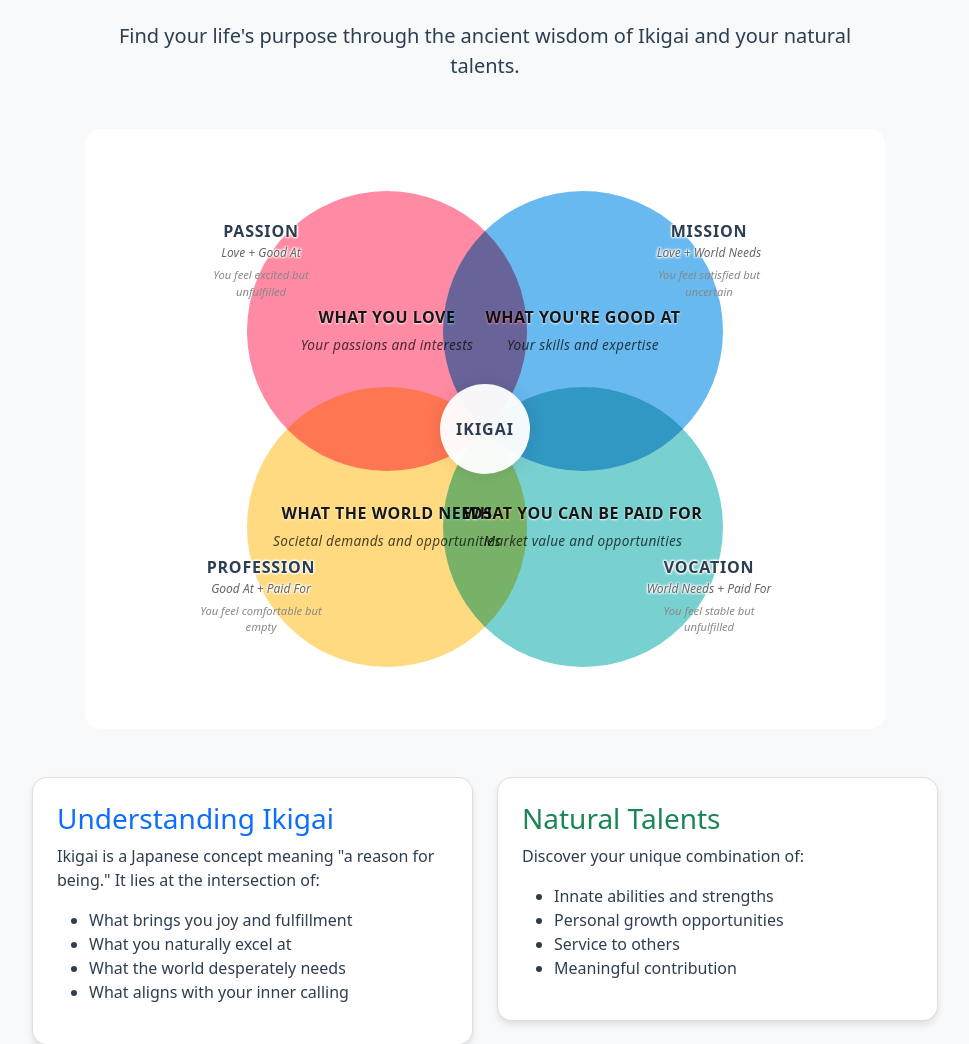
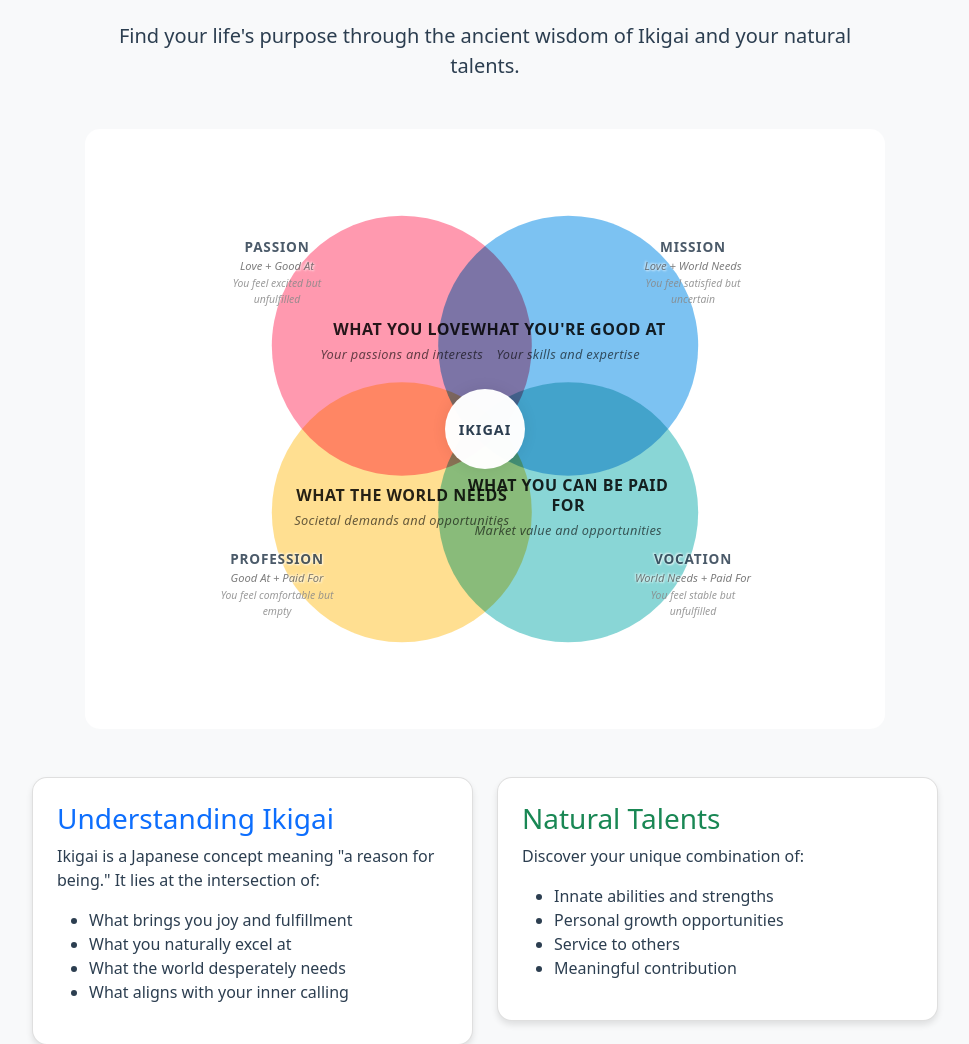
Before and after one commit to drntamm/PurposeFinder, a Flask app: page / in a window 1280 px wide. Shown: the part 174-1218 px from the top of the page, without its empty margins (155-1124 px from the left). Run offline with Flask 3, Linux system fonts and the light colour scheme.

Commit message:
Refine: Venn diagram visual design
- Reduced circle size and opacity for better balance
- Improved typography and spacing
- Added subtle hover effects
- Enhanced mobile responsiveness
- Streamlined intersection labels

```diff
--- a/static/css/venn.css
+++ b/static/css/venn.css
@@ -11,55 +11,59 @@
 
 .venn-circle {
     position: absolute;
-    width: 280px;
-    height: 280px;
+    width: 260px;
+    height: 260px;
     border-radius: 50%;
     padding: 20px;
     color: #333;
-    font-weight: 500;
     mix-blend-mode: multiply;
-    overflow: hidden;
     display: flex;
     flex-direction: column;
     align-items: center;
     justify-content: center;
     text-align: center;
+    transition: all 0.3s ease;
 }
 
-.venn-circle h3, .venn-circle h4 {
-    font-size: 1.2rem;
-    margin: 0 0 8px 0;
-    color: rgba(0, 0, 0, 0.9);
+.venn-circle:hover {
+    transform: scale(1.02);
+    z-index: 2;
+}
+
+.venn-circle h3 {
+    font-size: 1.1rem;
+    margin: 0 0 6px 0;
+    color: rgba(0, 0, 0, 0.85);
     text-align: center;
-    font-weight: 800;
+    font-weight: 700;
     text-transform: uppercase;
     letter-spacing: 0.5px;
-    line-height: 1.3;
-    text-shadow: 0 1px 2px rgba(255, 255, 255, 0.9);
+    line-height: 1.2;
 }
 
 .venn-circle small {
     display: block;
-    font-size: 0.85rem;
+    font-size: 0.8rem;
     font-weight: 500;
     font-style: italic;
-    color: rgba(0, 0, 0, 0.7);
+    color: rgba(0, 0, 0, 0.6);
     letter-spacing: 0.3px;
+    margin-bottom: 8px;
 }
 
 .venn-circle ul {
     list-style-type: none;
     padding: 0;
-    margin: 12px 0 0 0;
-    font-size: 0.85rem;
-    max-height: 140px;
+    margin: 8px 0 0 0;
+    font-size: 0.8rem;
+    max-height: 130px;
     overflow-y: auto;
-    width: 90%;
+    width: 85%;
     scrollbar-width: thin;
 }
 
 .venn-circle ul::-webkit-scrollbar {
-    width: 4px;
+    width: 3px;
 }
 
 .venn-circle ul::-webkit-scrollbar-track {
@@ -67,47 +71,47 @@
 }
 
 .venn-circle ul::-webkit-scrollbar-thumb {
-    background: rgba(0, 0, 0, 0.2);
+    background: rgba(0, 0, 0, 0.15);
     border-radius: 2px;
 }
 
 .venn-circle ul li {
-    background: rgba(255, 255, 255, 0.92);
+    background: rgba(255, 255, 255, 0.95);
     margin: 4px;
-    padding: 6px 8px;
+    padding: 5px 8px;
     border-radius: 4px;
     font-weight: 500;
-    font-size: 0.8rem;
-    box-shadow: 0 1px 2px rgba(0, 0, 0, 0.1);
+    font-size: 0.75rem;
+    box-shadow: 0 1px 2px rgba(0, 0, 0, 0.05);
 }
 
 /* Circle Positions and Colors */
 .love {
-    background: rgba(255, 99, 132, 0.75);
+    background: rgba(255, 99, 132, 0.65);
     top: 50%;
     left: 50%;
-    transform: translate(-85%, -85%);
+    transform: translate(-82%, -82%);
 }
 
 .good-at {
-    background: rgba(54, 162, 235, 0.75);
+    background: rgba(54, 162, 235, 0.65);
     top: 50%;
     left: 50%;
-    transform: translate(-15%, -85%);
+    transform: translate(-18%, -82%);
 }
 
 .world-needs {
-    background: rgba(255, 206, 86, 0.75);
+    background: rgba(255, 206, 86, 0.65);
     top: 50%;
     left: 50%;
-    transform: translate(-85%, -15%);
+    transform: translate(-82%, -18%);
 }
 
 .natural-talents {
-    background: rgba(75, 192, 192, 0.75);
+    background: rgba(75, 192, 192, 0.65);
     top: 50%;
     left: 50%;
-    transform: translate(-15%, -15%);
+    transform: translate(-18%, -18%);
 }
 
 .ikigai-center {
@@ -115,22 +119,28 @@
     top: 50%;
     left: 50%;
     transform: translate(-50%, -50%);
-    background: rgba(255, 255, 255, 0.95);
-    padding: 12px;
-    width: 90px;
-    height: 90px;
+    background: rgba(255, 255, 255, 0.98);
+    padding: 10px;
+    width: 80px;
+    height: 80px;
     border-radius: 50%;
     display: flex;
     align-items: center;
     justify-content: center;
-    box-shadow: 0 0 20px rgba(0, 0, 0, 0.1);
+    box-shadow: 0 0 15px rgba(0, 0, 0, 0.08);
     z-index: 5;
+    transition: all 0.3s ease;
+}
+
+.ikigai-center:hover {
+    transform: translate(-50%, -50%) scale(1.05);
+    box-shadow: 0 0 20px rgba(0, 0, 0, 0.12);
 }
 
 .ikigai-center h3 {
     margin: 0;
     color: #2c3e50;
-    font-size: 1rem;
+    font-size: 0.9rem;
     font-weight: 800;
     text-align: center;
     text-transform: uppercase;
@@ -141,75 +151,67 @@
 .intersection-label {
     position: absolute;
     text-align: center;
-    width: 140px;
+    width: 120px;
     z-index: 4;
+    opacity: 0.85;
+    transition: opacity 0.3s ease;
+}
+
+.intersection-label:hover {
+    opacity: 1;
 }
 
 .intersection-label h4 {
-    font-size: 1rem;
+    font-size: 0.85rem;
     color: #2c3e50;
     text-transform: uppercase;
     letter-spacing: 0.8px;
-    margin: 0 0 4px 0;
-    font-weight: 800;
+    margin: 0 0 3px 0;
+    font-weight: 700;
     text-shadow: 1px 1px 2px rgba(255, 255, 255, 0.95),
-                -1px -1px 2px rgba(255, 255, 255, 0.95),
-                1px -1px 2px rgba(255, 255, 255, 0.95),
-                -1px 1px 2px rgba(255, 255, 255, 0.95);
+                -1px -1px 2px rgba(255, 255, 255, 0.95);
 }
 
 .intersection-label p {
-    font-size: 0.75rem;
+    font-size: 0.7rem;
     color: #666;
-    margin: 0 0 6px 0;
-    line-height: 1.3;
+    margin: 0 0 4px 0;
+    line-height: 1.2;
     font-weight: 500;
     font-style: italic;
     text-shadow: 1px 1px 2px rgba(255, 255, 255, 0.95),
-                -1px -1px 2px rgba(255, 255, 255, 0.95),
-                1px -1px 2px rgba(255, 255, 255, 0.95),
-                -1px 1px 2px rgba(255, 255, 255, 0.95);
+                -1px -1px 2px rgba(255, 255, 255, 0.95);
 }
 
 .intersection-label .emotion {
-    font-size: 0.7rem;
+    font-size: 0.65rem;
     color: #888;
     font-style: italic;
-    margin-top: 4px;
+    margin-top: 2px;
 }
 
 .intersection-label.top-left {
-    top: 22%;
-    left: 22%;
+    top: 24%;
+    left: 24%;
     transform: translate(-50%, -50%);
 }
 
 .intersection-label.top-right {
-    top: 22%;
-    right: 22%;
+    top: 24%;
+    right: 24%;
     transform: translate(50%, -50%);
 }
 
 .intersection-label.bottom-left {
-    bottom: 22%;
-    left: 22%;
+    bottom: 24%;
+    left: 24%;
     transform: translate(-50%, 50%);
 }
 
 .intersection-label.bottom-right {
-    bottom: 22%;
-    right: 22%;
+    bottom: 24%;
+    right: 24%;
     transform: translate(50%, 50%);
-}
-
-/* Intersection Areas */
-.intersection-area {
-    position: absolute;
-    width: 140px;
-    text-align: center;
-    font-size: 0.75rem;
-    color: #666;
-    font-style: italic;
 }
 
 /* Mobile responsiveness */
@@ -224,12 +226,12 @@
         position: relative;
         width: 100%;
         height: auto;
-        min-height: 160px;
+        min-height: 140px;
         margin-bottom: 20px;
         transform: none !important;
         top: auto !important;
         left: auto !important;
-        padding: 20px;
+        padding: 15px;
         mix-blend-mode: normal;
     }
 
@@ -241,8 +243,6 @@
         position: relative;
         transform: none;
         margin: 20px auto;
-        width: 90px;
-        height: 90px;
     }
 
     .intersection-label,
```
